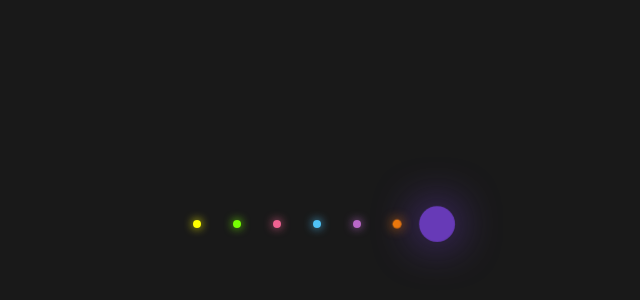
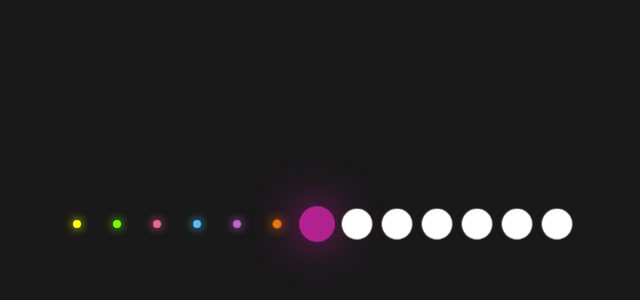
Before and after one commit to JakePeters94/my-first-repo, a plain HTML site: page index.html in a window 1280 px wide. Shown: the part 176-476 px from the top of the page, without its empty margins (323-963 px from the left). Drawn offline with Linux system fonts and the light colour scheme.

```diff
--- a/index.html
+++ b/index.html
@@ -15,6 +15,12 @@
     <li></li>
     <li></li>
     <li></li>
+    <li></li>
+    <li></li>
+    <li></li>
+    <li></li>
+    <li></li>
+    <li></li>
   </ul>
 </body>
 </html>
--- a/styles.css
+++ b/styles.css
@@ -74,6 +74,6 @@ ul li:nth-child(6) {
 
 ul li:nth-child(7) {
   animation-delay: -0.2s;
-  background: #673ab7;
-  box-shadow: 0 0 50px #673ab7;
+  background: #b22190;
+  box-shadow: 0 0 50px #b22190;
 }
```
